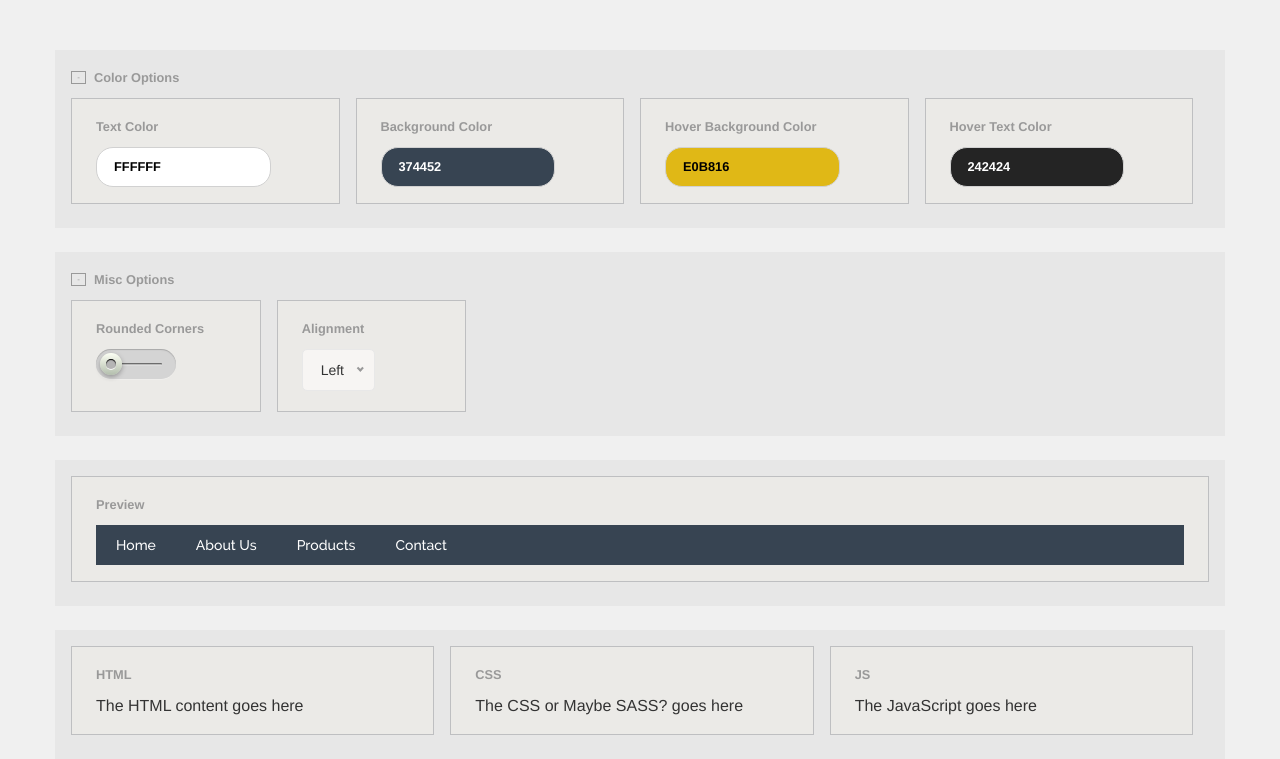
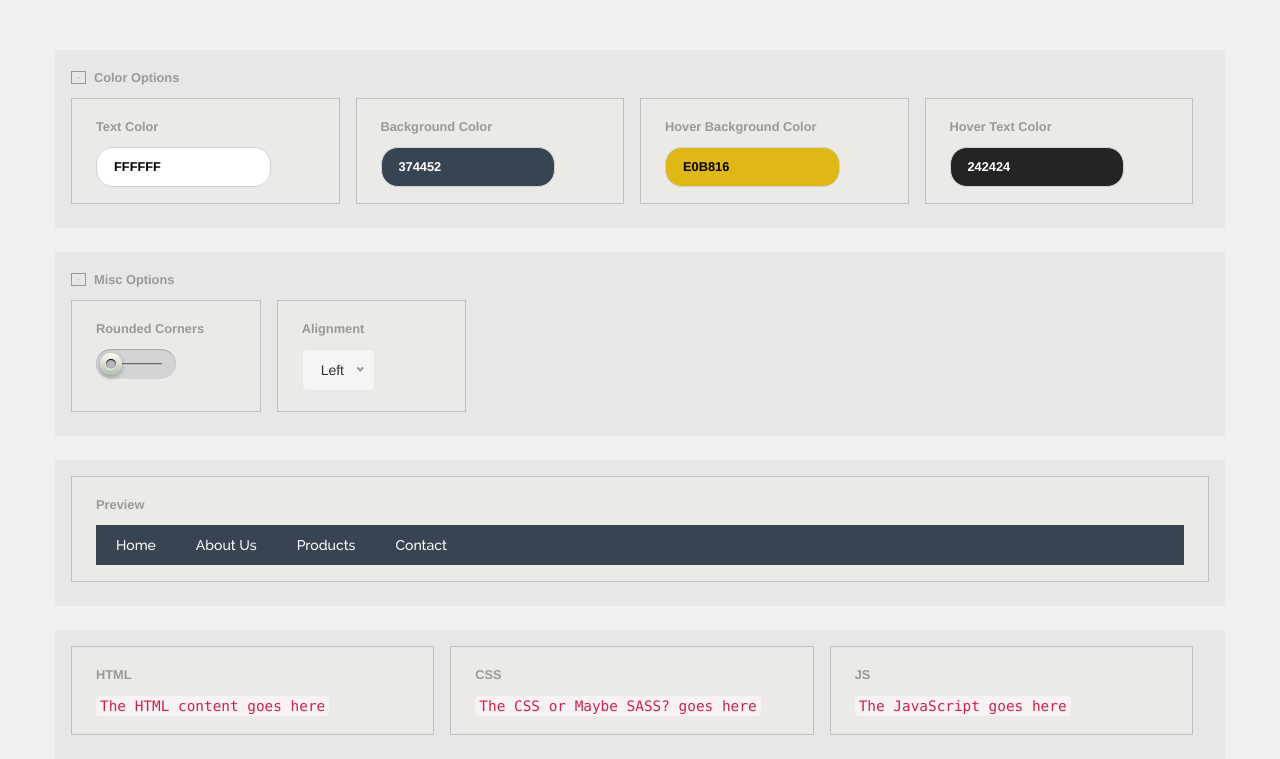
Before and after one commit to seemc0/navist, a plain HTML site: page index.html in a window 1280 px wide. Shown: the part 207-966 px from the top of the page. Drawn offline with Linux system fonts and the light colour scheme.

Commit message:
Add code tags

```diff
--- a/index.html
+++ b/index.html
@@ -97,21 +97,21 @@
           <div class="col-sm-12 col-xs-12 col-lg-4 stack">
             <div class="greyBox">
                 <h2 class="propertyHeader">HTML</h2><br />
-                The HTML content goes here
+                <code>The HTML content goes here</code>
             </div>
           </div>
 
           <div class="col-sm-12 col-xs-12 col-lg-4 stack">
             <div class="greyBox">
                 <h2 class="propertyHeader">CSS</h2><br />
-                The CSS or Maybe SASS? goes here
+                <code>The CSS or Maybe SASS? goes here</code>
             </div>
           </div>
 
           <div class="col-sm-12 col-xs-12 col-lg-4 stack">
             <div class="greyBox">
                 <h2 class="propertyHeader">JS</h2><br />
-                The JavaScript goes here
+                <code>The JavaScript goes here</code>
             </div>
           </div>
 
```
